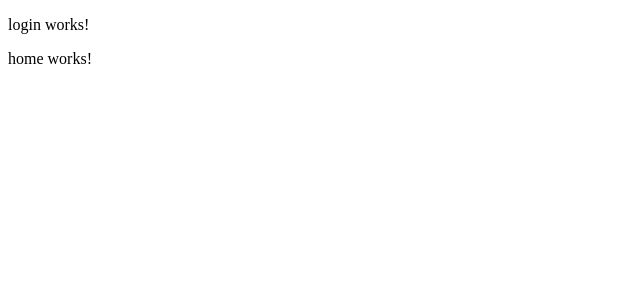
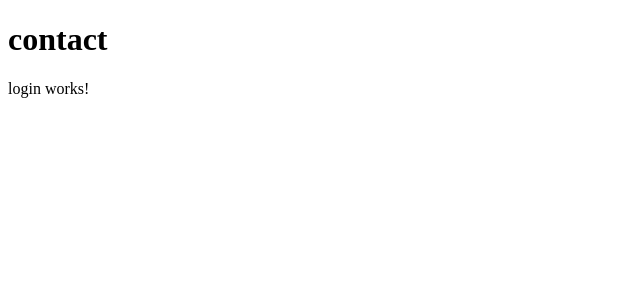
Before and after one commit to leutbounpaseuth/angular, an Angular app in the folder contact/: page / in a window 1280 px wide. Shown: the top 300 px of the page, without its empty margins (0-640 px from the left). Built offline with nearby package versions, Linux system fonts and the light colour scheme.

Commit message:
set isLogged

```diff
--- a/contact/src/app/app.component.html
+++ b/contact/src/app/app.component.html
@@ -1,2 +1,3 @@
-<app-login></app-login>
-<app-home></app-home>
+<h1>{{title}}</h1>
+<app-login *ngIf="!isLogged"></app-login>
+<app-home *ngIf="isLogged"></app-home>
--- a/contact/src/app/app.component.ts
+++ b/contact/src/app/app.component.ts
@@ -6,5 +6,6 @@ import { Component } from '@angular/core';
   styleUrls: ['./app.component.css']
 })
 export class AppComponent {
-  title = 'contact';
+  title : string = 'contact';
+  isLogged : boolean = false;
 }
```
